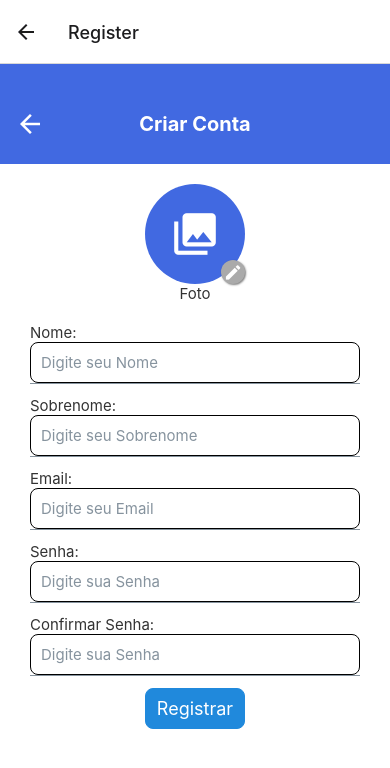
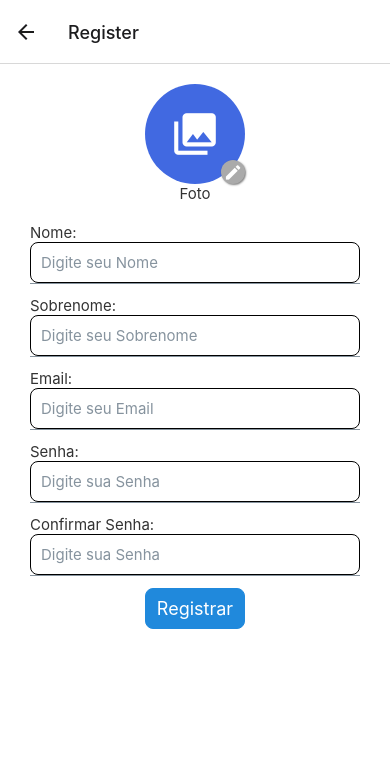
Before and after one commit to fcoeliesio/Somar-Font-end-PI4, a React Native app: screen /Register in a window 390 px wide. Shown: the top 768 px of the page. Built offline with nearby package versions, Linux system fonts and the light colour scheme.

Commit message:
resolvendo problemas de bibliotecas

```diff
--- a/components/views/Register.js
+++ b/components/views/Register.js
@@ -11,11 +11,6 @@ export default function Register({navigation}) {
   const [Senha, setSenha] = useState('');
   const [Confirmar, setConfirmar] = useState('');
   const [Foto, setFoto] = useState(null);
-
-
-  const headerBackPress = () => {
-    alert('Voltar');
-  };
 
   const handleChoosePhoto = () => {
     launchImageLibrary({ noData: true }, (response) => {
@@ -55,13 +50,6 @@ export default function Register({navigation}) {
 
   return (
     <View style={styles.container}>
-      <View style={styles.header}>
-        <TouchableOpacity onPress={headerBackPress} style={styles.backButton}>
-          <Icon name="arrow-back" type="material" color="white" size={30} />
-        </TouchableOpacity>
-        <Text style={styles.headerText}>Criar Conta</Text>
-      </View>
-
       <TouchableOpacity onPress={handleChoosePhoto} style={styles.avatarContainer}>
         <Avatar
           size={100}
@@ -129,27 +117,6 @@ const styles = StyleSheet.create({
     justifyContent: 'center',
     backgroundColor: '#fff',
   },
-  header: {
-    height: 100,
-    backgroundColor: '#4169e1',
-    paddingHorizontal: 15,
-    alignItems: 'center',
-    justifyContent: 'center',
-    flexDirection: 'row',
-  },
-  headerText: {
-    fontSize: 20,
-    color: 'white',
-    fontWeight: 'bold',
-    paddingTop:20,
-    alignContent:'center',
-  },
-  backButton: {
-    position: 'absolute',
-    left: 15,
-    paddingTop:20,
-    alignContent:'center',
-  },
   avatarContainer: {
     alignSelf: 'center',
     marginTop: 20,
--- a/package.json
+++ b/package.json
@@ -22,6 +22,7 @@
     "react-dom": "18.2.0",
     "react-native": "0.74.5",
     "react-native-gesture-handler": "~2.16.1",
+    "react-native-image-picker": "^7.1.2",
     "react-native-paper": "4.9.2",
     "react-native-safe-area-context": "4.10.5",
     "react-native-screens": "3.31.1",
```
Also changed, not shown: 2 other files (tests, documents, lock files or other folders).
